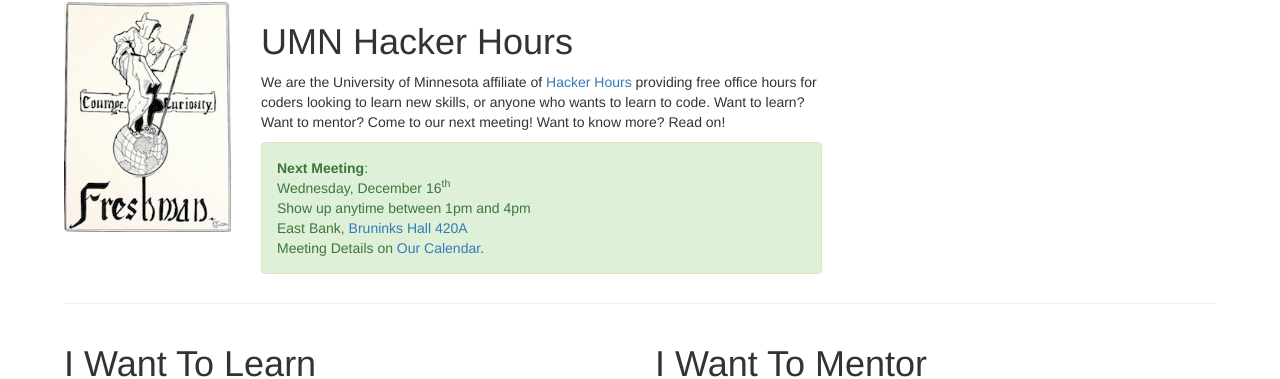
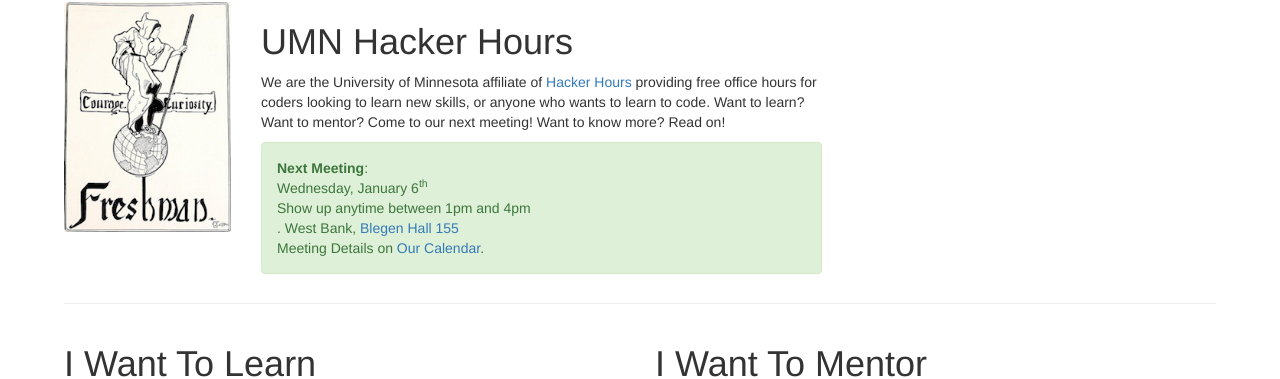
Before and after one commit to umnhackerhours/umnhackerhours.github.io, a Jekyll site: the page built from index.markdown, in a window 1280 px wide. Shown: the part 102-481 px from the top of the page. Built offline with Jekyll 4.4.1, drawn with Linux system fonts in a browser that asks for light colours.

Commit message:
1/6/16 meeting

```diff
--- a/index.markdown
+++ b/index.markdown
@@ -13,9 +13,10 @@ description: Home
       <div class="alert alert-success" role="alert">
         <a class="anchor" id="next_meeting"></a>
         <strong>Next Meeting</strong>:<br />
-        Wednesday, December 16<sup>th</sup><br />
+        Wednesday, January 6<sup>th</sup><br />
         Show up anytime between 1pm and 4pm<br />
-        East Bank, <a href="http://campusmaps.umn.edu/robert-h-bruininks-hall">Bruninks Hall 420A</a><br />
+        <!-- West Bank, <a href="http://campusmaps.umn.edu/blegen-hall">Blegen Hall 155</a><br /> -->.
+        West Bank, <a href="http://campusmaps.umn.edu/blegen-hall">Blegen Hall 155</a><br />
         Meeting Details on <a href="https://www.google.com/calendar/embed?src=umn.edu_ii9odmho4m63bsq19879mu0iis%40group.calendar.google.com&ctz=America/Chicago">Our Calendar</a>.
       </div>
     </div>
```
